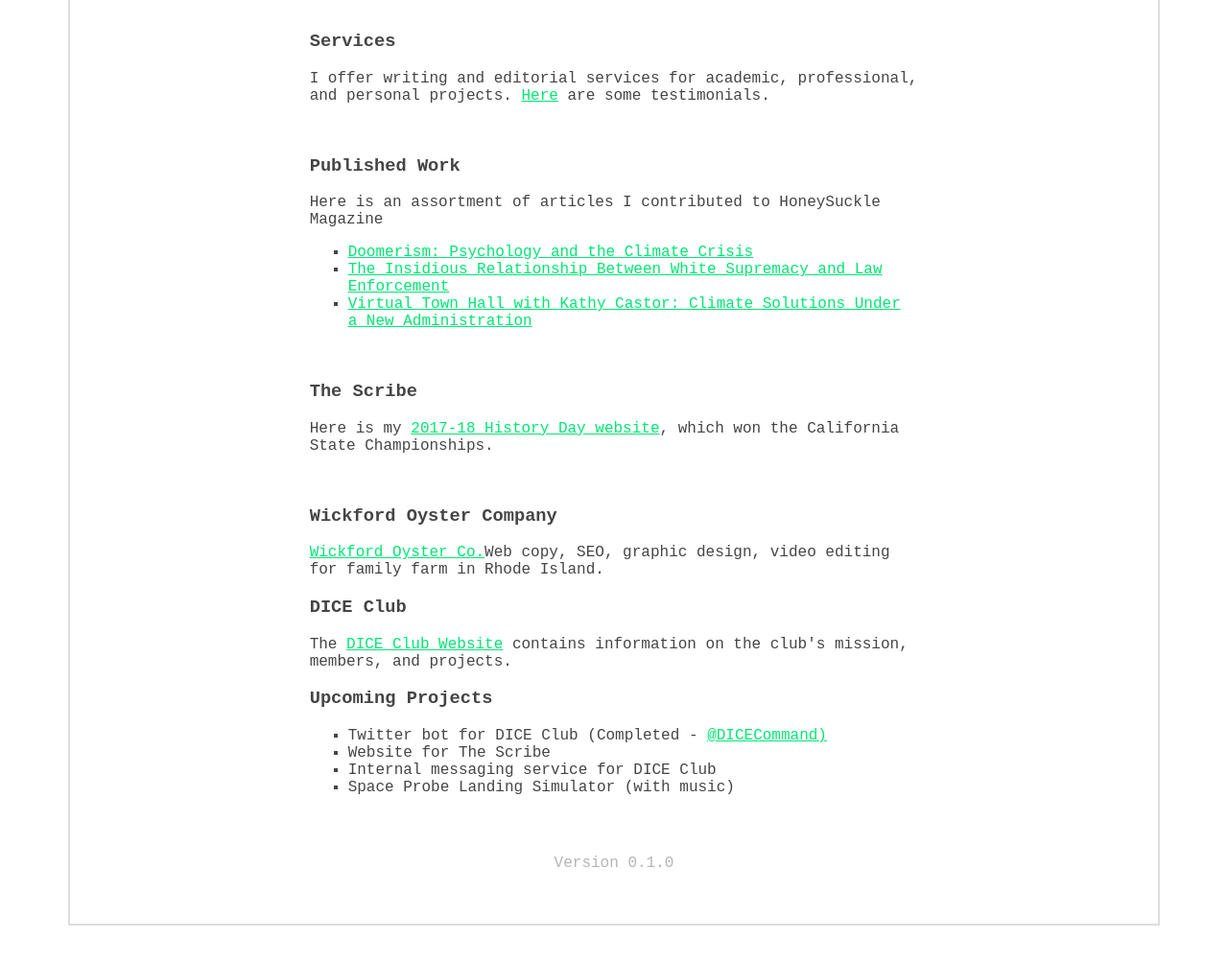
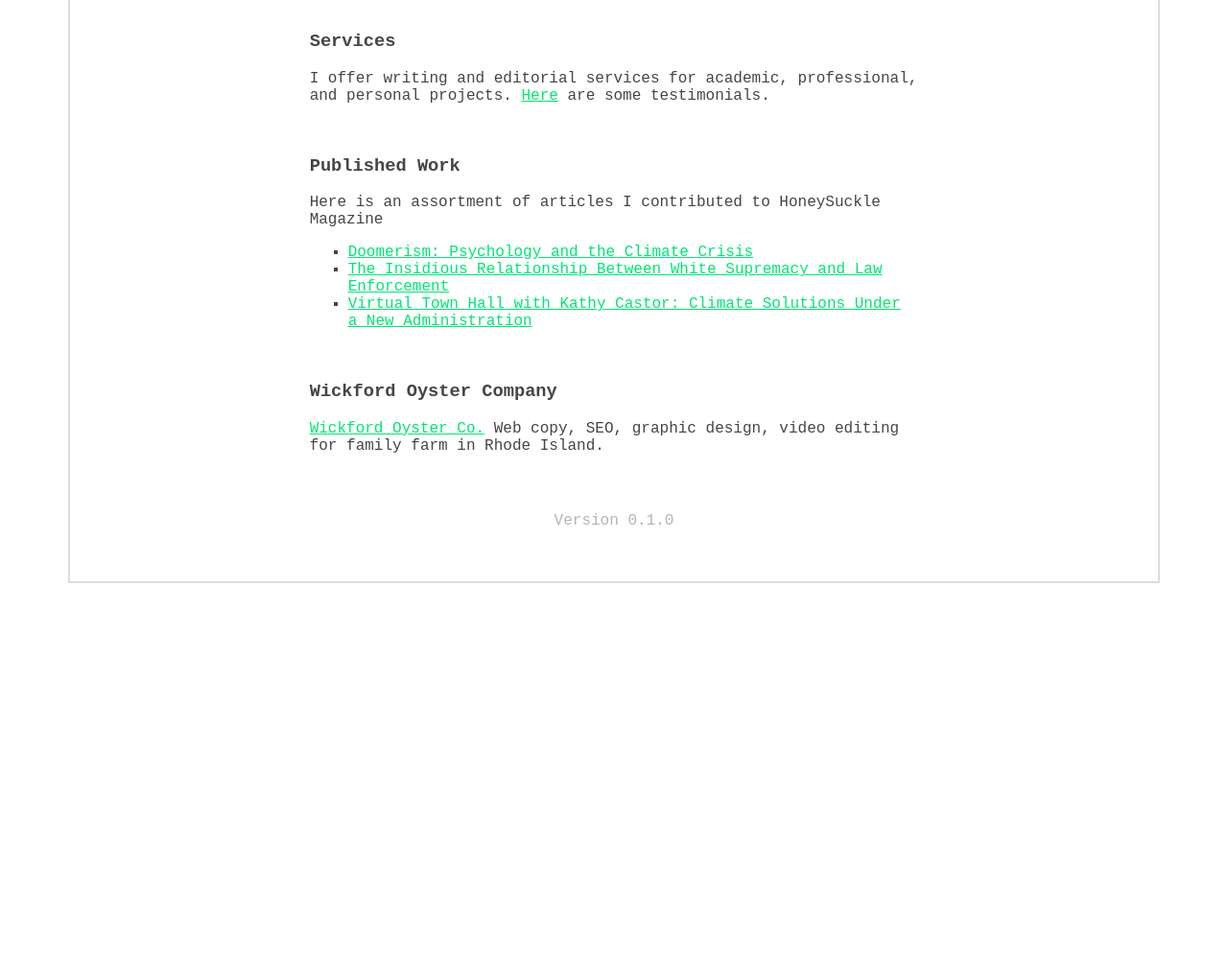
Before and after one commit to hbraner/hbraner.github.io, a plain HTML site: page projects.html in a window 1280 px wide. Shown: the part 269-1272 px from the top of the page at 96% size. After the commit the page ends 941 px from the top, so only its background shows below. Drawn offline with Linux system fonts and the light colour scheme.

Commit message:
Update projects.html

```diff
--- a/projects.html
+++ b/projects.html
@@ -41,27 +41,11 @@
               <li><a href="https://honeysucklemag.com/virtual-town-hall-climate-solutions-new-administration/" target="_blank">Virtual Town Hall with Kathy Castor: Climate Solutions Under a New Administration</a></li>
             </ul>
 
-          <br>
-          <h3>The Scribe</h3>
-            <p>Here is my <a href="http://52939295.nhd.weebly.com/" target="_blank">2017-18 History Day website</a>, which won the California State Championships.</p>
-
             <br>
             <h3>Wickford Oyster Company</h3>
-            <p> <a href="https://www.wickfordoyster.co/" target="_blank">Wickford Oyster Co.</a>Web copy, SEO, graphic design, video editing for family farm in Rhode Island.
+            <p> <a href="https://www.wickfordoyster.co/" target="_blank">Wickford Oyster Co.</a> Web copy, SEO, graphic design, video editing for family farm in Rhode Island. </p>
 
-          <br>
-          <h3>DICE Club</h3>
-            <p>The <a href="https://colinspiri.github.io" target="_blank">DICE Club Website</a> contains information on the club's mission, members, and projects.
 
-          <br>
-          <h3>Upcoming Projects</h3>
-            <ul>
-              <li>Twitter bot for DICE Club (Completed - <a href='https://twitter.com/DICECommand' target="_blank">@DICECommand)</a></li>
-              <li>Website for The Scribe</li>
-              <li>Internal messaging service for DICE Club</li>
-              <li>Space Probe Landing Simulator (with music)</li>
-            </ul>
-          <!-- <a class="twitter-timeline" data-width="400" data-theme="light" href="https://twitter.com/DICECommand?ref_src=twsrc%5Etfw">Tweets by DICECommand</a> <script async src="https://platform.twitter.com/widgets.js" charset="utf-8"></script> -->
       </article>
 
     </div>
```
